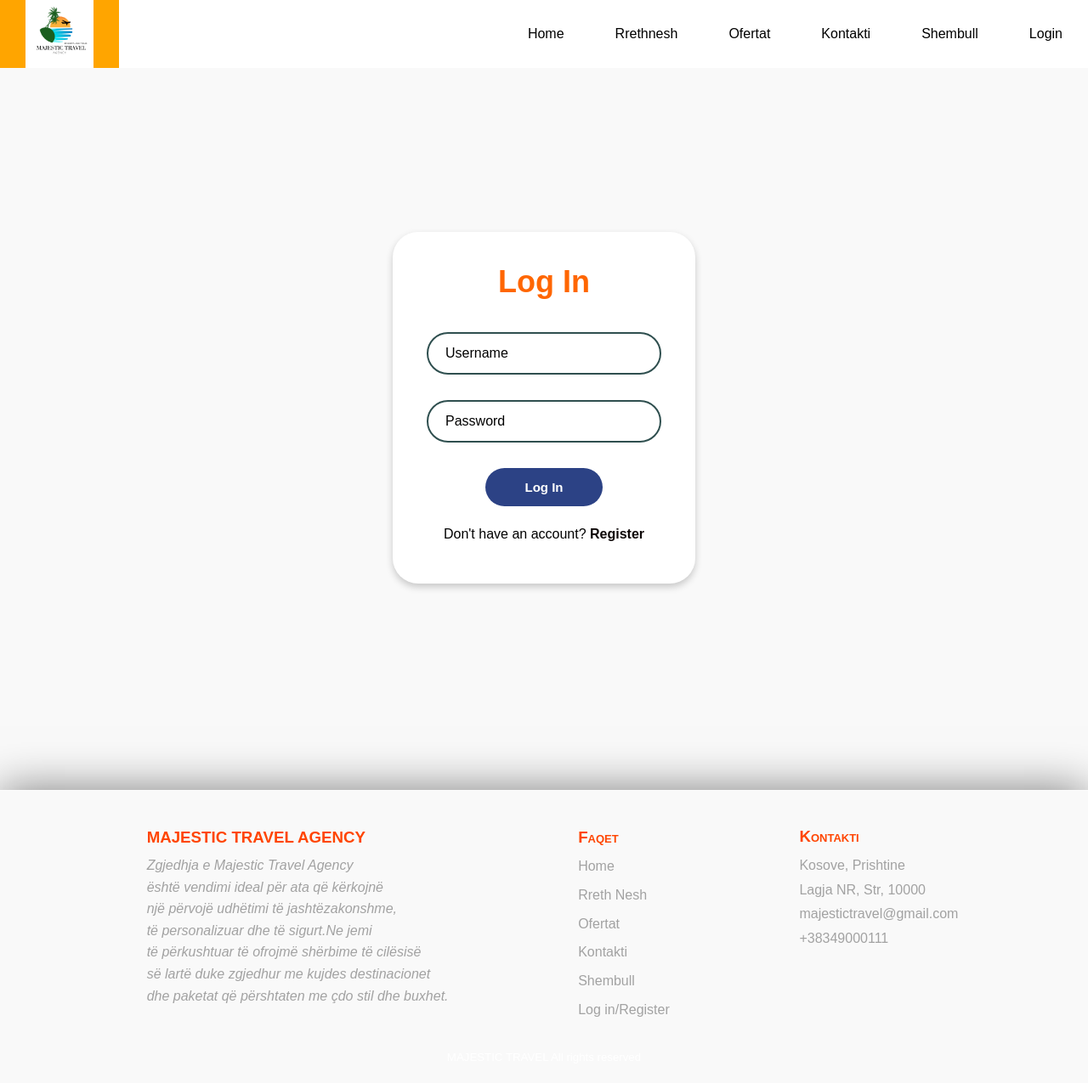
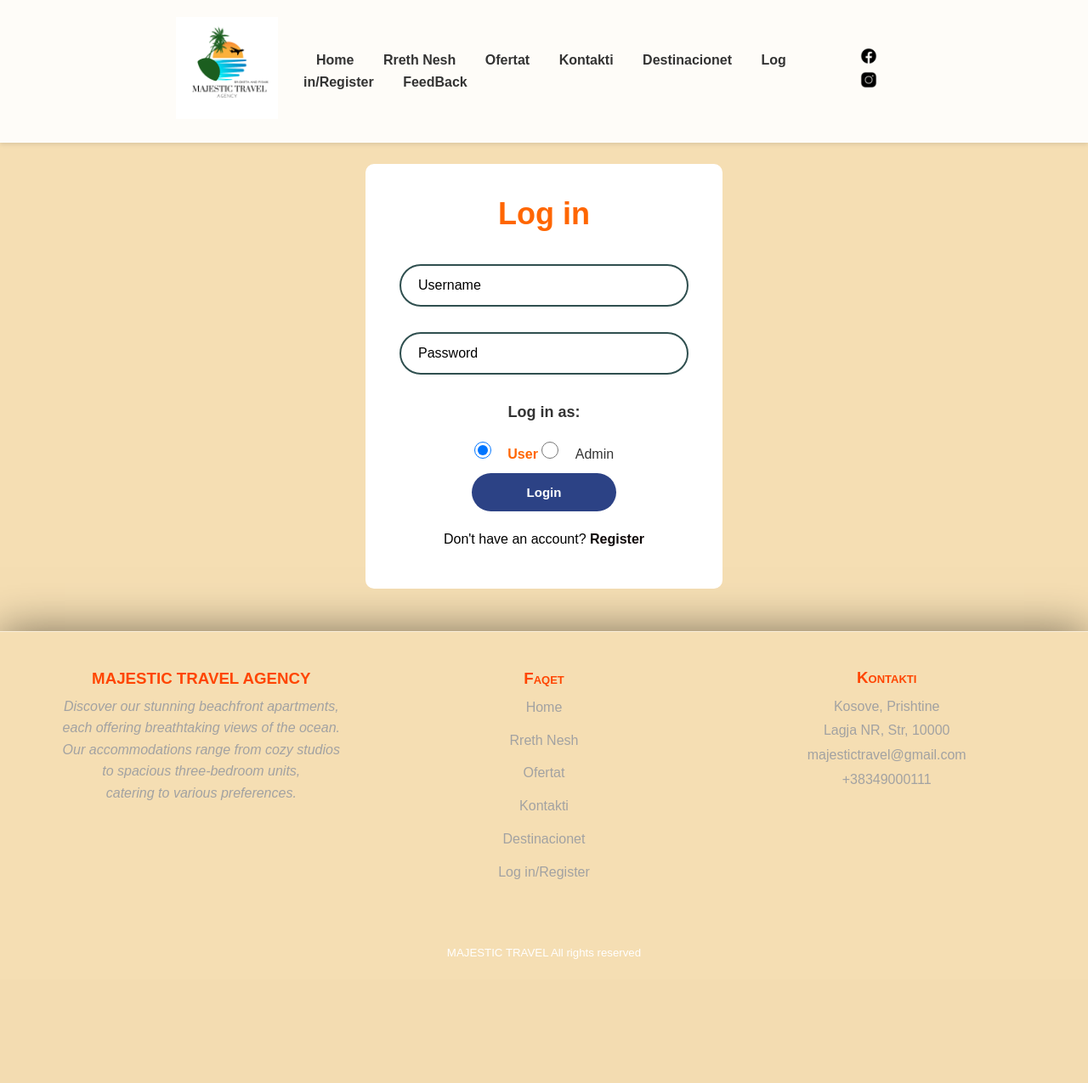
Before and after one commit to OketaShuki/TravelAgencyProjekti, a PHP site: page /login.php in a window 1280 px wide. Shown: the whole page at 85% size. After the commit the page ends 1129 px from the top, so only its background shows below. Run offline with PHP 8.4, Linux system fonts and the light colour scheme.

Commit message:
Ndarja e roleve tek logini

```diff
--- a/login.css
+++ b/login.css
@@ -6,122 +6,73 @@
 }
 
   body {
-    background-color: #f9f9f9;
+    background-color: wheat;
     color: #333;
     line-height: 1.6;
   }
 
-  /*Stilimi i Headerit */
-nav{
-  background-color: white;
-  box-shadow: 3px 3px 5px rgba(0, 0, 0, 0.1);
-  height: 80px;
-}
-nav ul{
-  width: 100%;
-  list-style: none;
+  /* Header styling */
+  .headerContainer {
     display: flex;
-  justify-content: flex-end;
+    justify-content: space-between;
     align-items: center;
-  box-shadow: 0 4px 8px rgba(0, 0, 0, 0.2);
-}
-nav li{
-  height: 80px;
+    padding: 20px 5%;
+    position: sticky;
+    top: 0;
+    background-color: rgba(255, 255, 255, 0.9);
+    box-shadow: 0 2px 5px rgba(0, 0, 0, 0.1);
+    z-index: 1000;
   }
 
-nav a{
-  height: 100%;
-  padding: 0 30px;
+  .headerContainer a {
     text-decoration: none;
-  display: flex;
-  align-items: center;
-  color: black;
-}
-nav a:hover{
-  background-color: orange;
-}
-nav li:first-child{
-  margin-right: auto;
-  padding: 0%;
+    color: #333;
+    font-weight: 600;
+    margin: 0 15px;
   }
 
-nav li:last-child {
-  display: flex;
-  align-items: center;
-  height: 50px;
-}
-nav li:last-child img {
-  height: 30px;
-  width: 30px;
-  padding: 10px;
+  .headerContainer a:hover {
+    color: #ff6600;
   }
 
-nav li:last-child a:hover {
-  background-color: orange;
+
+    .logoand img {
+      width: 120px;
+      height: auto;
+      margin-right: 15px;
   }
-.sidebar {
-  position: fixed;
-  top: 0;
-  right: 0;
-  height: 100vh;
-  width: 250px;
-  z-index: 999;
-  background-color: rgba(255, 255, 255, 0.2);
-  backdrop-filter: blur(10px);
-  box-shadow: -10px 0 10px rgba(0, 0, 0, 0.1);
-  display: none;
-  flex-direction: column;
-  align-items: flex-start;
-  justify-content: flex-start;
+
+  .socialmedias img {
+    max-height: 20px;
+    margin-left: 10px;
   }
-.sidebar li{
-  width: 100%;
-}
-.sidebar a{
-  width: 100%;
-}
-.menu-button{
-  display: none;
-}
-@media (max-width: 800px) {
-  .hideOnMobile{
-      display: none;
-  }
-  .menu-button {
-      display: block;
-  }
-}
-@media (max-width: 400px) {
-  .sidebar{
-      width: 100%;
-  }
-}
-  /* Stilizimi i main*/
+
+  /* login section */
 
   .login__form {
     position: relative;
   }
 
-.wrapper-background {
-  margin: auto;
-  margin-bottom: auto;
-  background-color: #f9f9f9;
-  width: 100%; /* Full width of the parent element */
-  height: 100vh; /* Full height of the viewport */
-  display: flex; /* Center form within the div */
-  justify-content: center; /* Horizontally center content */
-  align-items: center; /* Vertically center content */
+  .body2 {
+    display: flex;
+    justify-content: center;
+    align-items: center;
+    min-height: 100vh;
+    background: url(img.14.png) no-repeat;
+    background-size: cover;
+    background-position: center;
 }
 
 .wrapper {
-  width: auto;
+    width: 420px;
     background: white;
     border: 2px solid black (255, 255 .2);
     backdrop-filter: blur(5px);
-  box-shadow: 0 4px 8px rgba(0, 0, 0, 0.2);
-  border-radius: 30px;
+    box-shadow: 0 0 10px rgb(0, 0, 0) (0, 0, 0, .2);
+    color: white;
+    border-radius: 10px;
     padding: 30px 40px;
-
+    margin: auto;
 }
 
 .wrapper h1 {
@@ -216,9 +167,61 @@ nav li:last-child a:hover {
 .register-link p a:hover {
     text-decoration: underline;
 }
+/* Role Selection Section */
+.roles {
+  margin-top: 20px;
+  text-align: center;
+}
+
+.roles p {
+  font-size: 18px;
+  font-weight: bold;
+  color: #333;
+  margin-bottom: 10px;
+}
+
+.role-option {
+  margin: 10px 0;
+  display: inline-block;
+}
+
+.roles input[type="radio"] {
+  margin-right: 10px;
+  cursor: pointer;
+  width: 20px;
+  height: 20px;
+}
+
+/* Make sure labels are visible and styled properly */
+.roles label {
+  font-size: 16px;
+  cursor: pointer;
+  color: #333;
+  font-weight: normal;
+  margin-left: 5px;
+}
+
+/* Add hover effect */
+.roles label:hover {
+  color: #ff6600;
+}
+
+/* Style for checked radio button */
+.roles input[type="radio"]:checked + label {
+  font-weight: bold;
+  color: #ff6600;
+}
+
+.roles label p {
+  display: inline;
+  color: #333;
+  font-size: 16px;
+  margin: 0;
+}
 
 
-/*Stilizimi i footer */
+/*     footer css  ====================================*/
+
 .footer-content{
   font-family: sans-serif;
   font-weight: 300;
@@ -267,44 +270,29 @@ nav li:last-child a:hover {
   padding-bottom: 5px;
   font-family: sans-serif;
   font-variant: small-caps;
-  display: flex;
-	flex-direction: column;
-	flex-wrap: nowrap;
-	justify-content: flex-start;
-	align-items: baseline;
-	align-content: center;
 }
 
-.nav-elements {
-  display: flex;
-	flex-direction: column;
-	flex-wrap: nowrap;
-	justify-content: flex-start;
-	align-items: baseline;
-	align-content: center;
-  gap: 5px;
+.nav-elements{
+  width: auto;
+  cursor: pointer;
+  font-family: sans-serif;
 }
 
-.nav-elements a {
+.nav-elements :hover{
+  color: #ff4500;
+}
+
+.nav-elements>a{
   line-height: 1.8em;
   text-decoration: none;
   color: rgb(162, 162, 162);
-  font-family: sans-serif;
 }
-
-.nav-elements a:hover {
-  color: #ff4500;
-}
-
 
 .footer-contact{
   line-height: 1.8em;
   display: flex;
   flex-direction: column;
-	flex-wrap: nowrap;
-	justify-content: flex-start;
-	align-items: baseline;
-	align-content: center;
+  text-align: center;
 }
 
 .footer-contact>p, .fcontact-a>a{
@@ -323,83 +311,104 @@ nav li:last-child a:hover {
 footer{
   box-shadow: 0 0 50px rgba(0, 0, 0, 0.5);
   margin-top: 50px;
-}@media (max-width: 750px) {
-  .pershkrimet-container {
-    display: flex;
-    flex-direction: column;
-    padding: 20px 5%;
-    justify-content: center;
-    align-items: center;
 }
 
-  .pershkrimi, .pershkrimi1 {
-    width: 100%; /* Siguron që elementi mbulon gjithë gjerësinë e ekranit */
-    padding: 15px; /* Hapësirë anash për të dhënë estetikë */
-    box-sizing: border-box; /* Përfshin padding brenda gjerësisë */
-    text-align: center; /* Qendron përmbajtjen për pajisje të vogla */
+/* Desktop */
+@media (min-width: 1024px) {
+  .headerContainer {
+    padding: 20px 15%;
   }
 
-  .pershkrimi img, .pershkrimi1 img {
-    width: 100%; /* Siguron që imazhi përshtatet në ekran */
-    height: auto; /* Ruaj raportin e aspektit të imazhit */
+  .mySlides img {
+    height: 700px;
   }
 
   .row, .row1 {
-    width: 100%; /* Mbulo gjithë ekranin për çdo rresht */
-    margin: 10px 0; /* Hapësirë midis rreshtave */
-  }
-  .slideshow-container {
-    max-width: 100%;
-    height: 300px; /* Redukto lartësinë e sliderit për pajisjet më të vogla */
-    overflow: hidden;
+    width: 45%;
   }
 
-  .mySlides img {
-    width: 100%;
-    height: 300px; /* Për të ruajtur lartësinë e sliderit gjatë responsivitetit */
-    object-fit: cover; /* Siguro që imazhi të mbulojë zonën e sliderit pa humbur përpjesëtimet */
+  .footer-div {
+    flex-direction: row; /* Horizontal layout */
+    justify-content: space-between; /* Space sections evenly */
+    padding: 40px 5%; /* Add spacing and padding */
   }
 
-  .text {
-    font-size: 1.2rem; /* Redukto madhësinë e tekstit për ekranet e vogla */
+  .footer-contact, .footer-nav, .travel-footer {
+    text-align: center; /* Center align footer text */
+    width: 30%; /* Limit width of each section to allow spacing */
   }
 
-  .prev, .next {
-    font-size: 18px; /* Redukto madhësinë e butonave për navigim */
-    padding: 10px;
+  .footer-nav .nav-elements,
+  .footer-contact .fcontact-a {
+    display: flex;
+    flex-direction: column; /* Stack the items vertically */
+    align-items: center; /* Center align the links */
+    gap: 10px; /* Add some space between each link/contact */
   }
 
-  .dot {
-    height: 10px; /* Redukto madhësinë e pikave */
-    width: 10px;
+  .nav-elements a, .fcontact-a a {
+    text-align: center; /* Ensure the links are centered */
   }
 }
-@media (max-width: 750px) {
-  .footer-div {
-    flex-direction: column; /* Kalon në kolonë */
-    align-items: flex-start; /* Vendos elementët në të majtë */
-    padding: 20px; /* Hapësirë nga skajet */
-    gap: 20px; /* Hapësirë ndërmjet elementëve */
+
+/* Tablet and smaller devices */
+@media (max-width: 1023px) {
+  .headerContainer {
+      flex-direction: column;
+      align-items: center;
+      gap: 15px;
   }
 
-  .travel-footer, .footer-nav, .footer-contact {
-    width: 100%; /* Mbulojnë gjerësinë e ekranit */
-    margin-bottom: 15px; /* Hapësirë poshtë çdo seksioni */
+  .footer-div {
+      flex-direction: column;
+      align-items: center;
+      gap: 20px;
+      padding: 20px 10%;
   }
 
-  .travel-footer p, .footer-contact p, .nav-elements a {
-    text-align: left; /* Teksti i vendosur në të majtë */
+  .footer-contact p,
+  .fcontact-a > a,
+  .footer-nav a {
+      font-size: 0.9rem;
   }
 
-  .nav-elements {
-    display: flex;
-    flex-direction: column; /* Elementët në kolonë për të qëndruar njëra poshtë tjetrës */
-    align-items: flex-start; /* Teksti i vendosur në të majtë */
-
-  }
-  .nav-titulli{
-    display: flex;
-    justify-content: flex-start;
-
+  .footer-contact, .footer-nav, .travel-footer {
+      width: 100%;
   }
 }
+
+/* Mobile */
+@media (max-width: 480px) {
+  .headerContainer {
+      flex-direction: column;
+      align-items: center;
+      gap: 15px;
+  }
+
+  .footer-div {
+      flex-direction: column;
+      align-items: center;
+      gap: 20px;
+      padding: 20px 10%;
+  }
+
+  .footer-contact p,
+  .fcontact-a > a,
+  .footer-nav a {
+      font-size: 0.8rem;
+  }
+
+  .footer-contact, .footer-nav, .travel-footer {
+      width: 100%;
+      text-align: center;
+  }
+
+  .wrapper {
+      width: 100%;
+      padding: 20px;
+  }
+
+  .wrapper h1 {
+      font-size: 28px;
+  }
+}
--- a/login.php
+++ b/login.php
@@ -1,3 +1,49 @@
+<?php
+session_start();
+include 'DatabaseConnection.php'; // Include your DatabaseConnection class file
+
+if ($_SERVER["REQUEST_METHOD"] == "POST") {
+    // Get username, password, and role from POST
+    $username = $_POST['username'];
+    $password = $_POST['password'];
+    $role = $_POST['role'];
+
+    // Create a new instance of the DatabaseConnection class
+    $db = new DatabaseConnection();
+    $conn = $db->startConnection(); // Call startConnection to get the PDO connection
+
+    // Prepare and execute a query to check the user credentials
+    $stmt = $conn->prepare("SELECT id, username, password, role FROM users WHERE username = :username AND role = :role");
+    $stmt->bindParam(':username', $username);
+    $stmt->bindParam(':role', $role);
+    $stmt->execute();
+
+    // Check if a user was found
+    if ($stmt->rowCount() > 0) {
+        $user = $stmt->fetch(PDO::FETCH_ASSOC);
+
+        // Verify the password
+        if (password_verify($password, $user['password'])) { // Assuming passwords are hashed
+            // ✅ Store user information in session
+            $_SESSION['user_id'] = $user['id'];  // Store user ID ✅
+            $_SESSION['username'] = $user['username'];
+            $_SESSION['role'] = $user['role'];
+
+            // ✅ Debugging (remove after testing)
+            // echo "User ID set: " . $_SESSION['user_id'];
+
+            // Redirect based on role
+            header("Location: index.php");
+            exit;
+        } else {
+            echo "<script>alert('Invalid password. Please try again.');</script>";
+        }
+    } else {
+        echo "<script>alert('User does not exist or incorrect role.');</script>";
+    }
+}
+?>
+
 <!DOCTYPE html>
 <html lang="en">
 <head>
@@ -5,52 +51,55 @@
     <meta name="viewport" content="width=device-width, initial-scale=1.0">
     <title>Majestic Travel Agency</title>
     <link rel="stylesheet" href="login.css">
-    <script>
-        function showSidebar(){
-            const sidebar = document.querySelector('.sidebar')
-            sidebar.style.display = 'flex'
-        }
-        function hideSidebar(){
-            const sidebar = document.querySelector('.sidebar')
-            sidebar.style.display = 'none'
-        }
-    </script>
 </head>
 <body>
-<nav>
-    <ul class="sidebar">
-        <li onclick="hideSidebar()"><a href="#"><img src="fototprojekt/close.png" alt="close" height="26" width="26"></a></li>
-        <li><a href="index.php">Home</a></li>
-        <li><a href="rrethnesh.php">Rrethnesh</a></li>
-        <li><a href="ofertat.php">Ofertat</a></li>
-        <li><a href="contactus.php">Kontakti</a></li>
-        <li><a href="shembull.php">Shembull</a></li>
-        <li><a href="login.php">Login</a></li>
-    </ul>
-    <ul>
-        <li class=""><a class="logo-1" href="index.php"><img src="fototprojekt/LogoProjektit.png" alt="LogoProjektit" height="80" width="80"></a></li>
-        <li class="hideOnMobile"><a href="index.php">Home</a></li>
-        <li class="hideOnMobile"><a href="rrethnesh.php">Rrethnesh</a></li>
-        <li class="hideOnMobile"><a href="ofertat.php">Ofertat</a></li>
-        <li class="hideOnMobile"><a href="contactus.php">Kontakti</a></li>
-        <li class="hideOnMobile"><a href="shembull.php">Shembull</a></li>
-        <li class="hideOnMobile"><a href="login.php">Login</a></li>
-        <li onclick=showSidebar()><a class="menu-button" href="#"><img src="fototprojekt/threebars.png" alt="threebars"></a></li>
-    </ul>
-</nav>
+    <header class="headerContainer">
+        <div class="logoand">
+            <a href="index.php">
+                <img src="fototprojekt/LogoProjektit.png" alt="Logo">
+            </a>
+        </div>
+        <div class="faqet">
+            <a href="index.php">Home</a>
+            <a href="rrethnesh.php">Rreth Nesh</a>
+            <a href="ofertat.php">Ofertat</a>
+            <a href="contactus.php">Kontakti</a>
+            <a href="shembull.php">Destinacionet</a>
+            <a href="login.php">Log in/Register</a>
+            <a href="shtoFoto.php">FeedBack</a>
+        </div>
+        <div class="socialmedias">
+            <a href="https://www.facebook.com/"><img src="fototprojekt/ikonafacebook.png" alt="Facebook"></a>
+            <a href="https://www.instagram.com/"><img src="fototprojekt/ikonainstagramit.png" alt="Instagram"></a>
+        </div>
+    </header>
+    <br>
     <main>
-        <div class="wrapper-background">
         <div class="wrapper">
-                <form action="" method="post">
-                    <h1>Log In</h1>
+            <form method="post" action="login.php" id="loginForm">
+                <h1>Log in</h1>
                 <div class="input-box">
-                        <input type="text" placeholder="Username" required>
+                    <input type="text" name="username" placeholder="Username" required>
+                    <i class='bx bxs-user-circle'></i>
                 </div>
                 <div class="input-box">
-                        <input type="password" placeholder="Password" required>
+                    <input type="Password" name="password" placeholder="Password" required>
+                    <i class='bx bx-lock-alt'></i>
+                </div>
+                <!-- Role selection for user/admin -->
+                <div class="roles">
+                    <p>Log in as:</p>
+                    <div class="role-option">
+                        <input type="radio" id="user" name="role" value="user" checked>
+                        <label for="user">User</label>
                     </div>
 
-                    <button type="submit" class="btn">Log In</button>
+                    <div class="role-option">
+                        <input type="radio" id="admin" name="role" value="admin">
+                        <label for="admin">Admin</label>
+                    </div>
+                </div>
+                <button type="submit" class="btn">Login</button>
 
                 <div class="register-link">
                     <p>Don't have an account?
@@ -58,18 +107,13 @@
                 </div>
             </form>
         </div>
-        </div>
     </main>
-    <script src="login.js"></script>
-</body>
+
     <footer>
         <div class="footer-div">
             <div class="travel-footer">
                 <h3 class="travel-titulli">MAJESTIC TRAVEL AGENCY</h3>
-            <p>Zgjedhja e Majestic Travel Agency <br>është vendimi ideal për ata që kërkojnë <br>
-                një përvojë udhëtimi të jashtëzakonshme,
-                <br>të personalizuar dhe të sigurt.Ne jemi <br>të përkushtuar të ofrojmë shërbime të cilësisë <br>së lartë duke zgjedhur me kujdes destinacionet <br>
-                 dhe paketat që përshtaten me çdo stil dhe buxhet. </p>
+                <p>Discover our stunning beachfront apartments, <br>each offering breathtaking views of the ocean. <br>Our accommodations range from cozy studios <br> to spacious three-bedroom units, <br>catering to various preferences. </p>
             </div>
             <div class="footer-nav">
                 <h3 class="nav-titulli">Faqet</h3>
@@ -78,7 +122,7 @@
                     <a href="rrethnesh.php">Rreth Nesh</a>
                     <a href="ofertat.php">Ofertat</a>
                     <a href="contactus.php">Kontakti</a>
-                <a href="shembull.php">Shembull</a>
+                    <a href="shembull.php">Destinacionet</a>
                     <a href="login.php">Log in/Register</a>
                 </div>
             </div>
@@ -88,9 +132,11 @@
                 <p>Lagja NR, Str, 10000</p>
                 <p>majestictravel@gmail.com</p>
                 <p>+38349000111</p>
-
             </div>
         </div>
         <h5 class="footer-content">MAJESTIC TRAVEL All rights reserved</h5>
     </footer>
+
+    <script src="login.js"></script>
+</body>
 </html>
```
Lines whose indentation alone changed are shown as unchanged.
